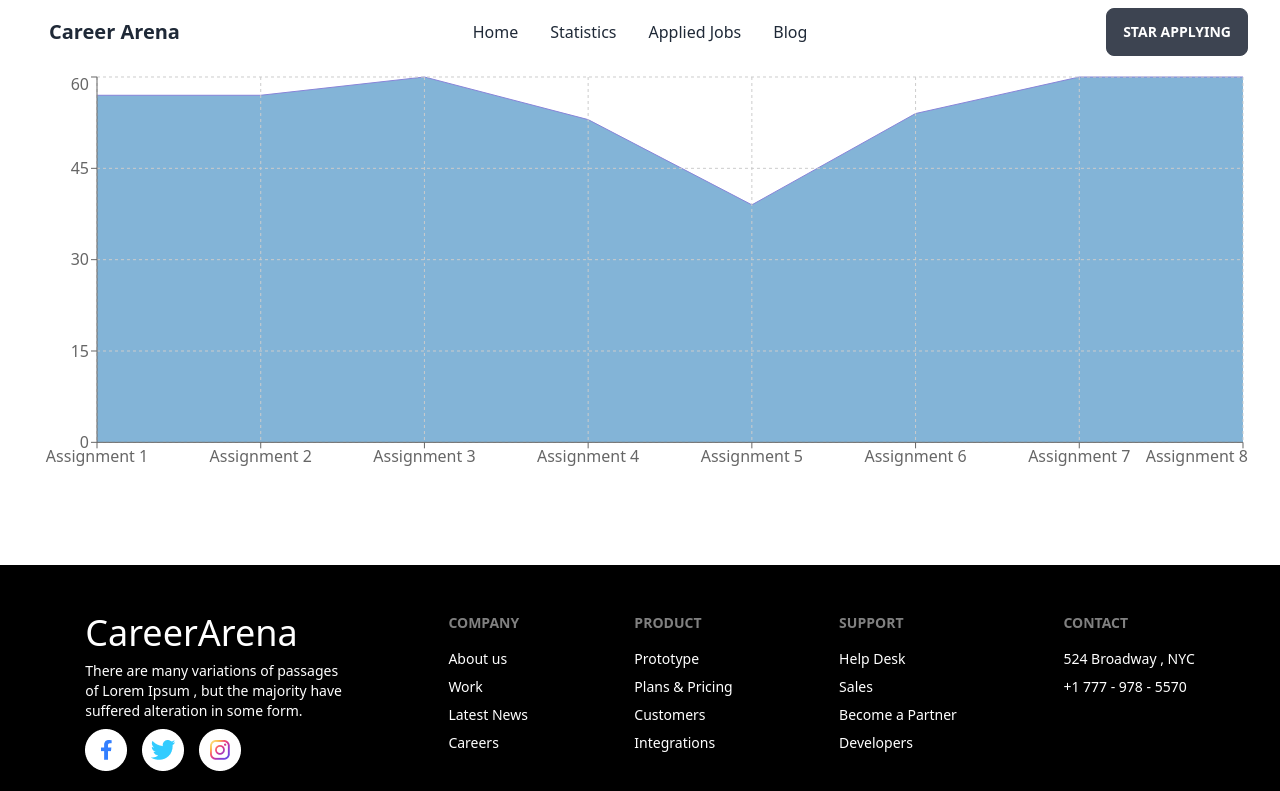
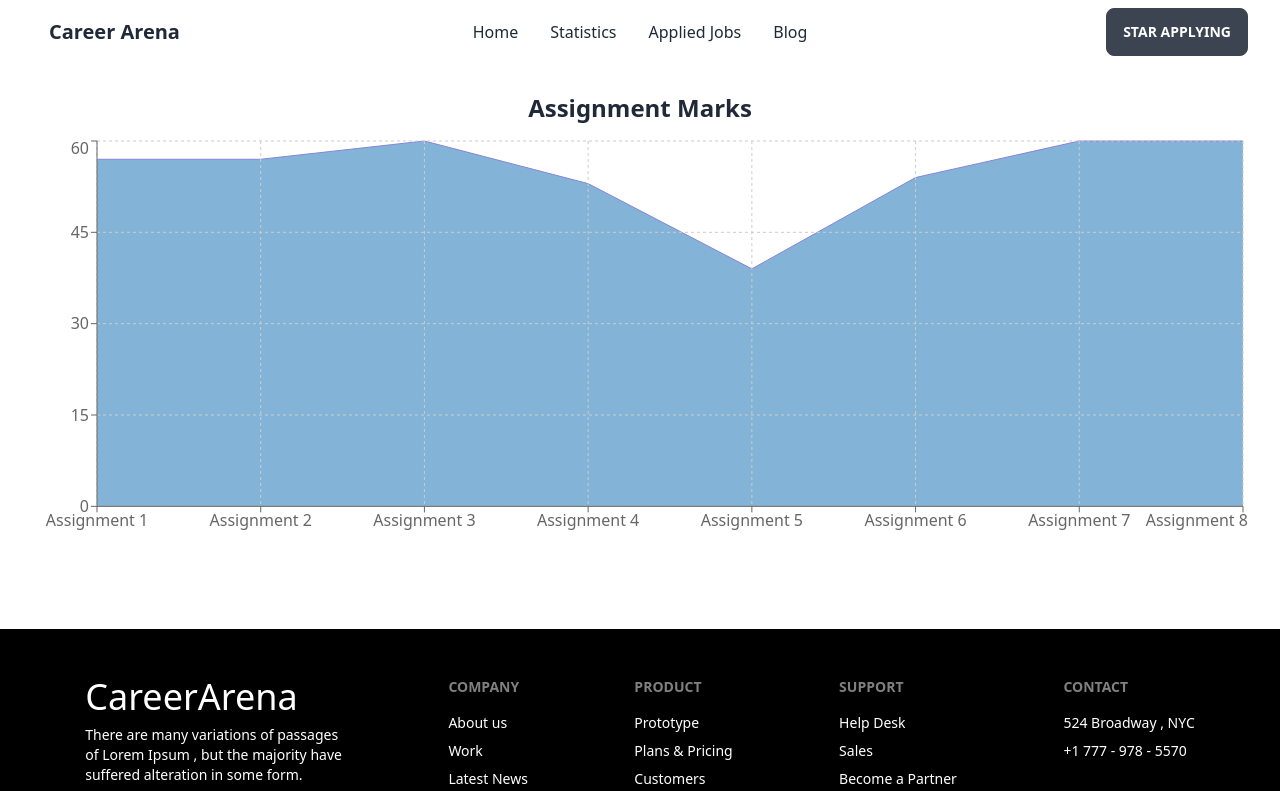
Before and after one commit to sanaullahsaber/career-hub, a React (Vite) app: page /statistics in a window 1280 px wide. Shown: the top 791 px of the page. Built offline with nearby package versions, Linux system fonts and the light colour scheme.

Commit message:
some change in statistics section

```diff
--- a/src/components/Statistics.jsx
+++ b/src/components/Statistics.jsx
@@ -60,6 +60,9 @@ const Statistics = () => {
   ];
   return (
     <div className="my-container">
+      <div className="text-center mt-5 mb-3 text-2xl font-semibold">
+        Assignment Marks
+      </div>
       <ResponsiveContainer width="100%" aspect={3}>
         <AreaChart width={1000} height={300} data={assignmentMarks}>
           <Area dataKey="name"></Area>
```
